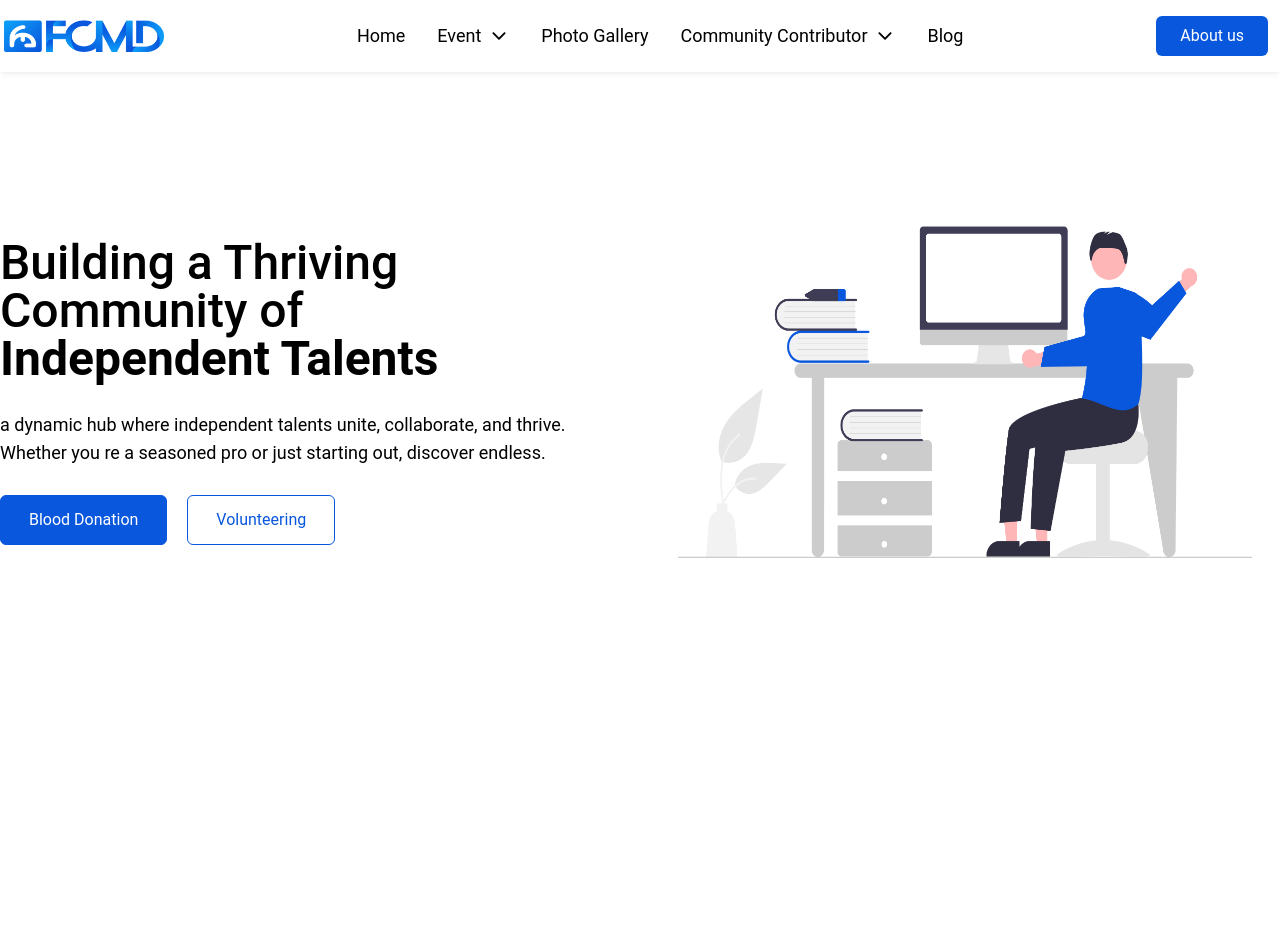
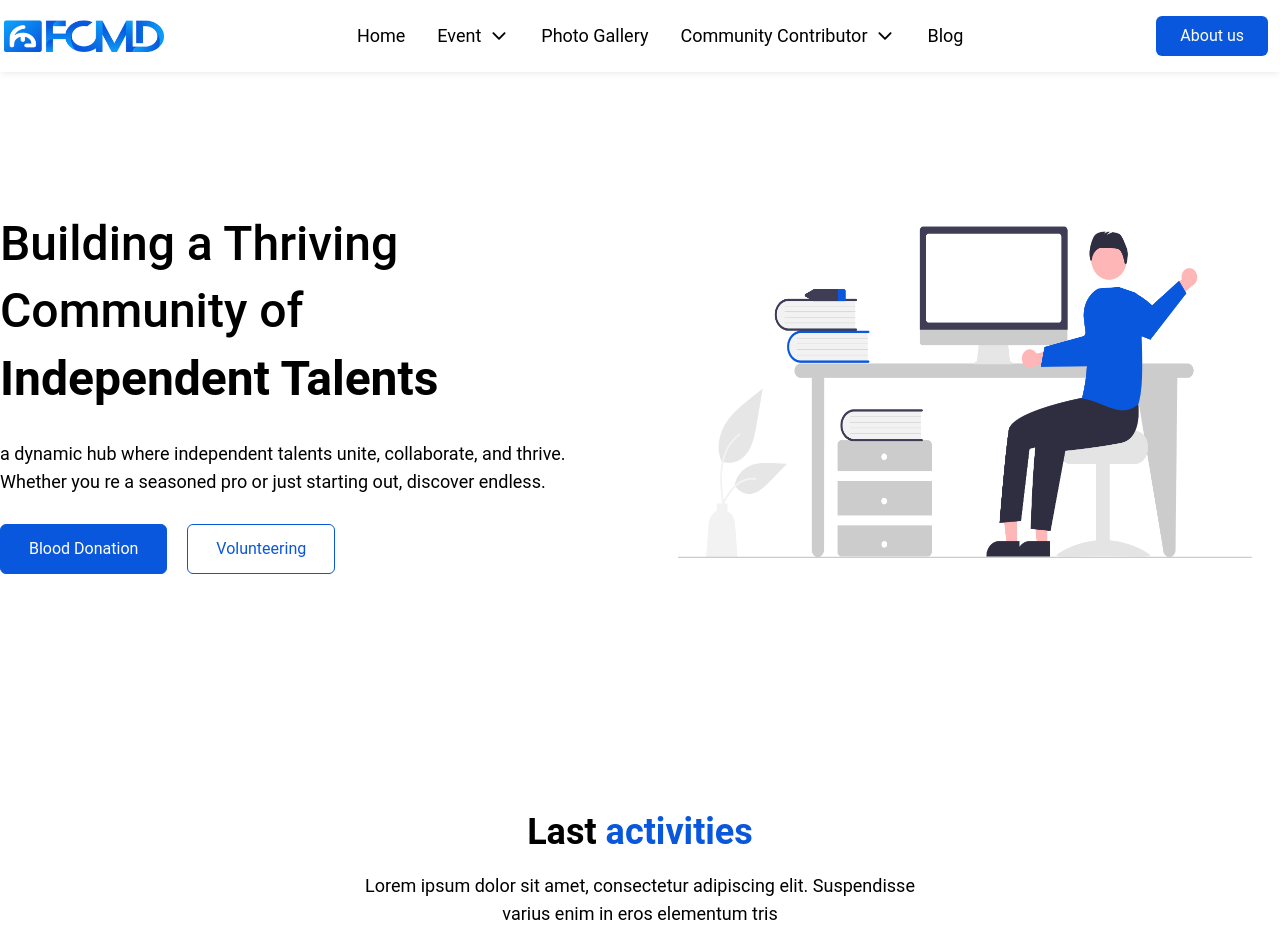
Before and after one commit to pothikit/fcmd, a React (Vite) app: page / in a window 1280 px wide. Shown: the top 952 px of the page. Before the commit the page ends 872 px from the top, so only its background shows below. Built offline with nearby package versions, Linux system fonts and the light colour scheme.

Commit message:
banner bottom section start for last activities

```diff
--- /dev/null
+++ b/src/components/pageTitle/Pagetitle.jsx
@@ -0,0 +1,12 @@
+import React from 'react'
+
+function Pagetitle({ pageTitle, coloredTittle, styles }) {
+    return (
+        <h1 className={`text-2xl md:text-3xl lg:text-4xl font-bold ${styles && styles}`}>
+            {pageTitle}
+            <span className='text-primary'> {coloredTittle}</span>
+        </h1>
+    )
+}
+
+export default Pagetitle
--- a/src/pages/homePage/banner/Banner.jsx
+++ b/src/pages/homePage/banner/Banner.jsx
@@ -7,7 +7,7 @@ function Banner() {
             <div className="container mx-auto">
                 <div className='grid lg:grid-cols-2 gap-5 items-center'>
                     <div className='space-y-7'>
-                        <h1 className='text-3xl lg:text-5xl font-bold leading-relaxed'><span className='font-medium'>Building a Thriving <br className='hidden lg:block' />Community of </span><br className='hidden lg:block' />Independent Talents</h1>
+                        <h1 className='text-3xl lg:text-5xl font-bold' style={{ lineHeight: 1.4 }}><span className='font-medium'>Building a Thriving <br className='hidden lg:block' />Community of </span><br className='hidden lg:block' />Independent Talents</h1>
                         <p className='lg:text-lg'>a dynamic hub where independent talents unite, collaborate, and thrive. Whether you re a seasoned pro or just starting out, discover endless.</p>
                         <div className='flex gap-5'>
                             <Buttton styles="bg-primary border text-white hover:bg-white hover:text-primary hover:border border-primary">Blood Donation</Buttton>
--- a/src/pages/homePage/lastActivies/Activities.jsx
+++ b/src/pages/homePage/lastActivies/Activities.jsx
@@ -1,10 +1,12 @@
 import React from 'react'
+import Pagetitle from '../../../components/PageTitle/Pagetitle'
 
 function Activities() {
     return (
         <section className='py-20'>
             <div className="container mx-auto">
-                <div></div>
+                <Pagetitle pageTitle="Last" coloredTittle="activities" styles="text-center my-5" />
+                <p className='lg:text-lg text-center max-w-xl mx-auto'>Lorem ipsum dolor sit amet, consectetur adipiscing elit. Suspendisse varius enim in eros elementum tris</p>
             </div>
         </section>
     )
```
